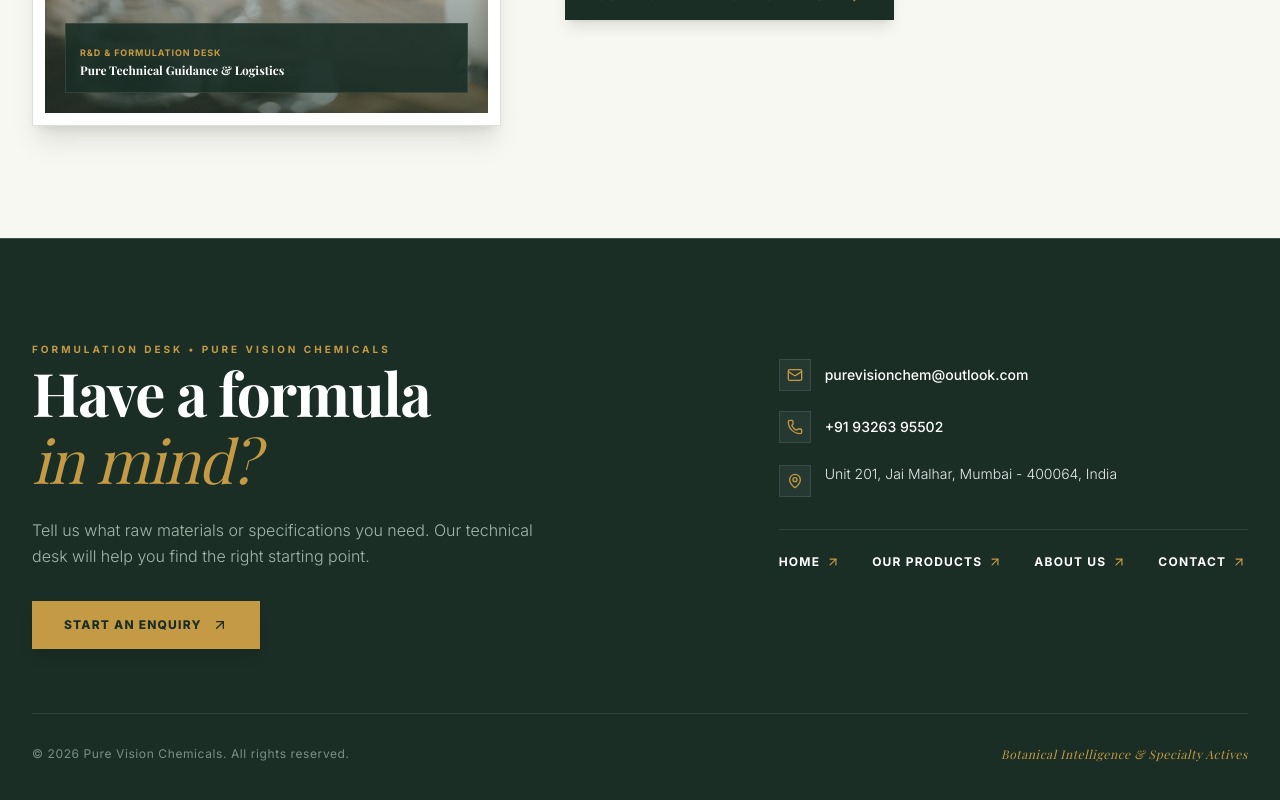
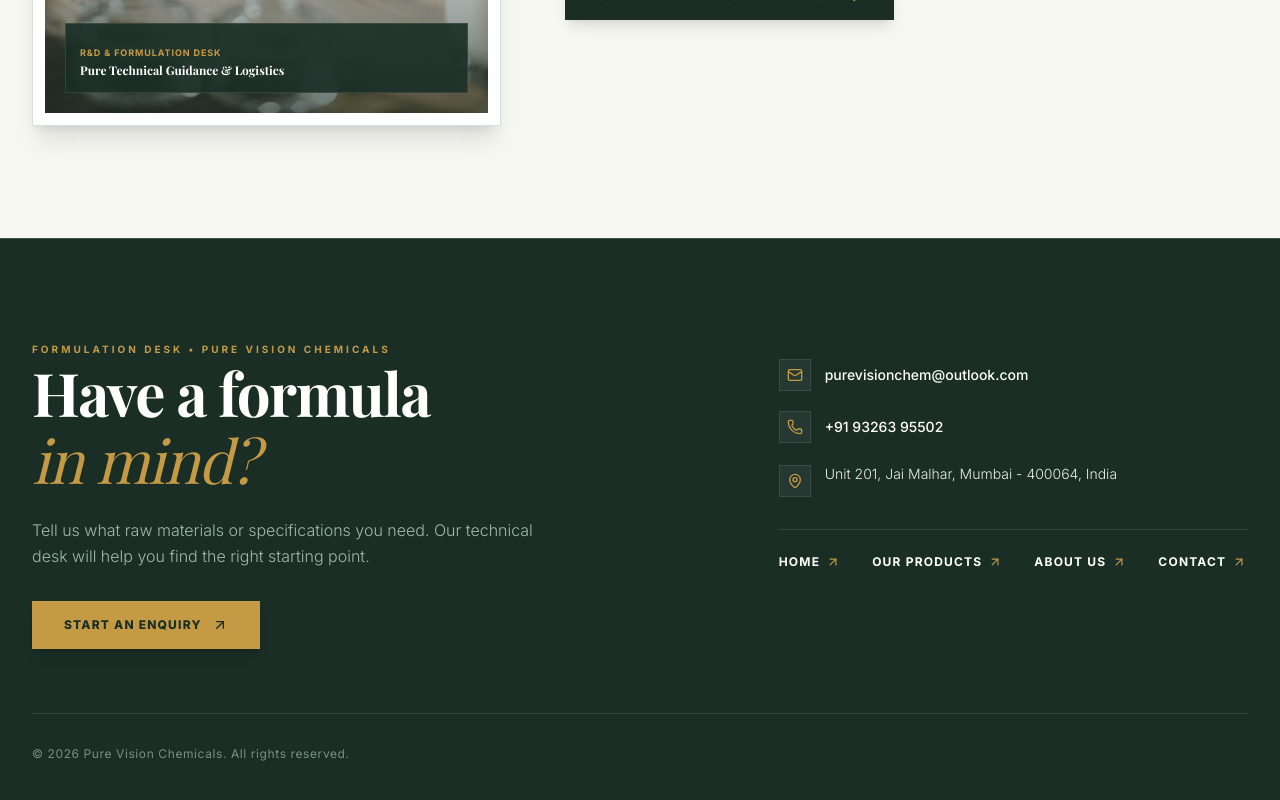
Before and after one commit to blazecodeprakhar/Pure-Vision-Chemicals, a Next.js app: page / in a window 1280 px wide. Shown: the part 3774-4574 px from the top of the page. Built offline with nearby package versions, Linux system fonts and the light colour scheme; a web font is replaced by a local one.

Commit message:
Remove tagline from footer copyright bar

```diff
--- a/src/components/Footer.tsx
+++ b/src/components/Footer.tsx
@@ -110,7 +110,6 @@
         {/* SUBFOOTER COPYRIGHT */}
         <div className="border-t border-white/10 pt-8 flex flex-col sm:flex-row items-center justify-between gap-4 text-xs text-[#A3B8AC]/70 tracking-wider">
           <span>© {currentYear} Pure Vision Chemicals. All rights reserved.</span>
-          <span className="font-serif-luxury italic text-[#C49A45]">Botanical Intelligence & Specialty Actives</span>
         </div>
 
       </div>
```
